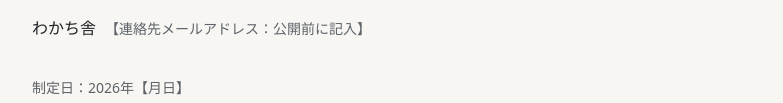
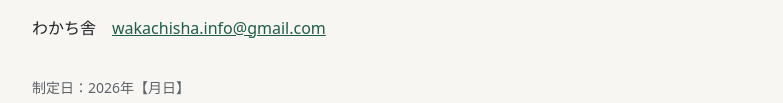
Before and after one commit to wakachisha/wakachisha.github.io, a plain HTML site: page privacy.html in a window 1280 px wide. Shown: the part 994-1097 px from the top of the page, without its empty margins (248-1031 px from the left). Drawn offline with Linux system fonts and the light colour scheme.

Commit message:
連絡先メールアドレスを記入
Co-Authored-By: Claude Opus 5.5 <noreply@anthropic.com>
Claude-Session: https://claude.ai/code/session_012JL3S4XHefR4FXqCBDYiF5

```diff
--- a/privacy.html
+++ b/privacy.html
@@ -35,7 +35,7 @@ a{color:var(--link)}.muted{color:var(--ink-2);font-size:14px}
 <p>写真は説明を作るためだけに使い、説明が終わったら削除します。保存はしません。</p>
 
 <h2>6. お問い合わせ先</h2>
-<p>わかち舎　<span class="muted">【連絡先メールアドレス：公開前に記入】</span></p>
+<p>わかち舎　<a href="mailto:wakachisha.info@gmail.com">wakachisha.info@gmail.com</a></p>
 
 <p class="muted" style="margin-top:32px">制定日：2026年【月日】</p>
 </main>
```
